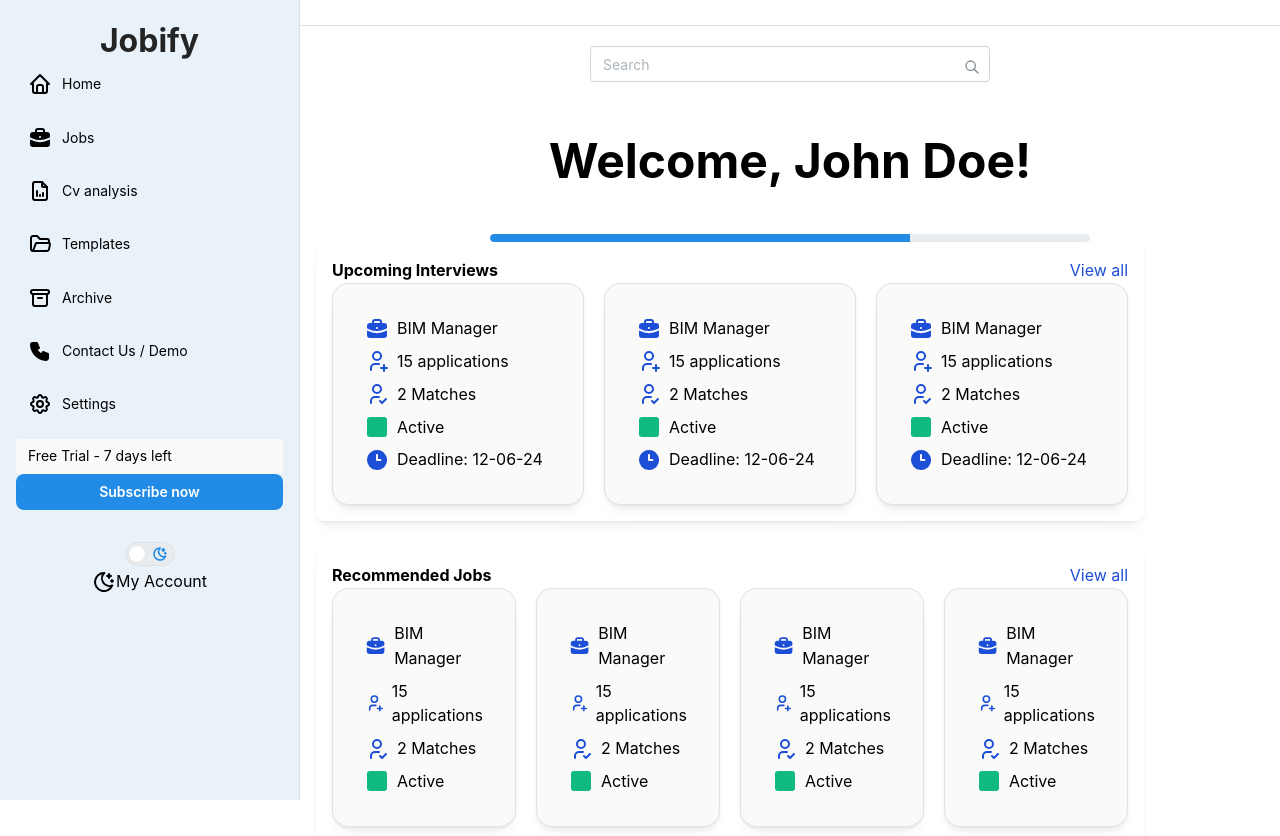
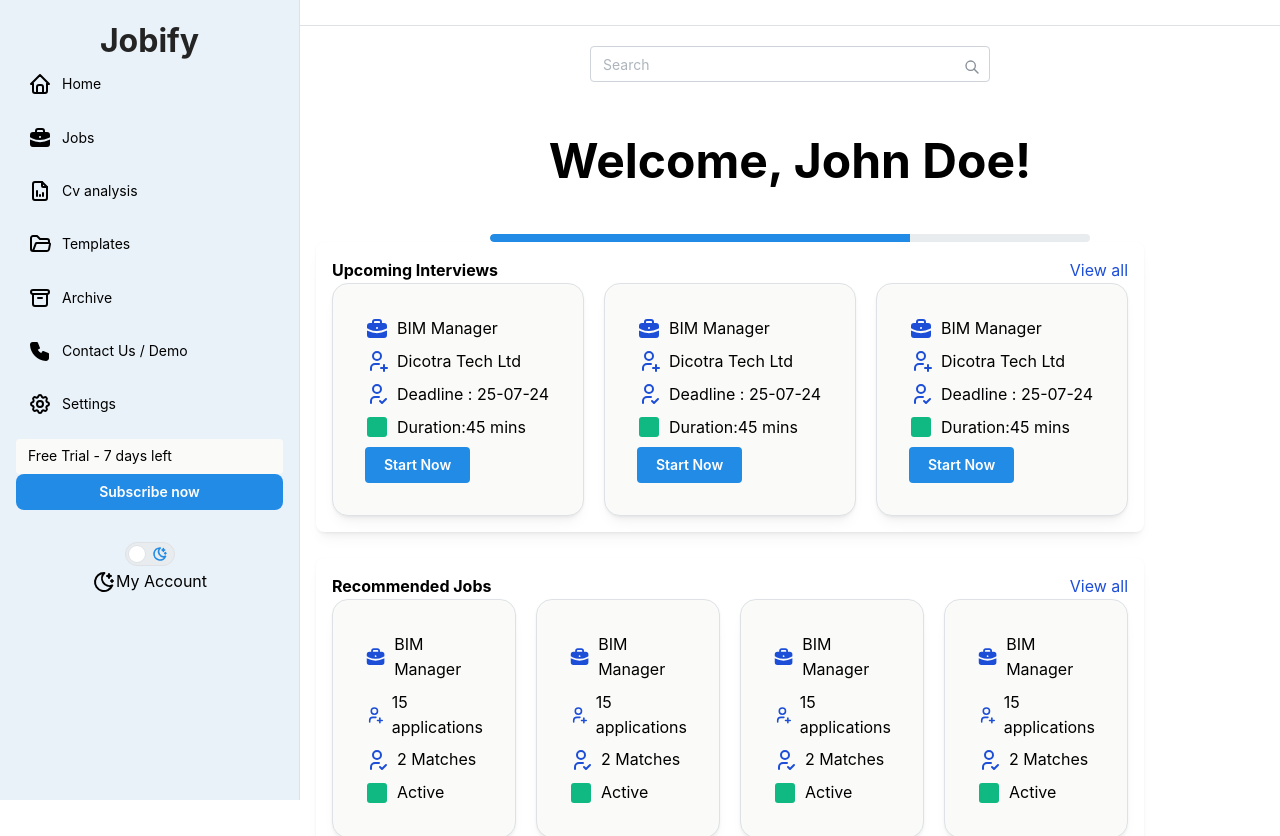
Before and after one commit to shaimaaalbanna/jobify.ai, a Next.js app: page /employee in a window 1280 px wide. Shown: the top 836 px of the page. Built offline with nearby package versions, Linux system fonts and the light colour scheme.

Commit message:
edit employee components

```diff
--- a/components/employee/page.tsx
+++ b/components/employee/page.tsx
@@ -1,4 +1,4 @@
-import { Space, Card, Flex, SimpleGrid } from "@mantine/core";
+import { Space, Card, Flex, SimpleGrid, Button } from "@mantine/core";
 import {
   IconBriefcaseFilled,
   IconUserPlus,
@@ -40,7 +40,7 @@ const EmployeePage = () => {
                       marginRight: "8px",
                     }}
                   />
-                  <h2 style={{ margin: 0 }}>15 applications</h2>
+                  <h2 style={{ margin: 0 }}>Dicotra Tech Ltd</h2>
                 </Flex>
                 <Flex align="center" mb={8}>
                   <IconUserCheck
@@ -50,7 +50,7 @@ const EmployeePage = () => {
                       marginRight: "8px",
                     }}
                   />
-                  <h3 style={{ margin: 0 }}>2 Matches</h3>
+                  <h3 style={{ margin: 0 }}>Deadline : 25-07-24</h3>
                 </Flex>
                 <Flex align="center" mb={8}>
                   <IconSquareFilled
@@ -60,17 +60,10 @@ const EmployeePage = () => {
                       marginRight: "8px",
                     }}
                   />
-                  <h4 style={{ margin: 0 }}>Active</h4>
+                  <h4 style={{ margin: 0 }}>Duration:45 mins</h4>
                 </Flex>
-                <Flex align="center">
-                  <IconClockHour3Filled
-                    style={{
-                      color: "#1d4ed8",
-                      fontSize: "1.25rem",
-                      marginRight: "8px",
-                    }}
-                  />
-                  <h5 style={{ margin: 0 }}>Deadline: 12-06-24</h5>
+                <Flex align="left">
+                  <Button> Start Now</Button>
                 </Flex>
               </Flex>
             </Card>
```
